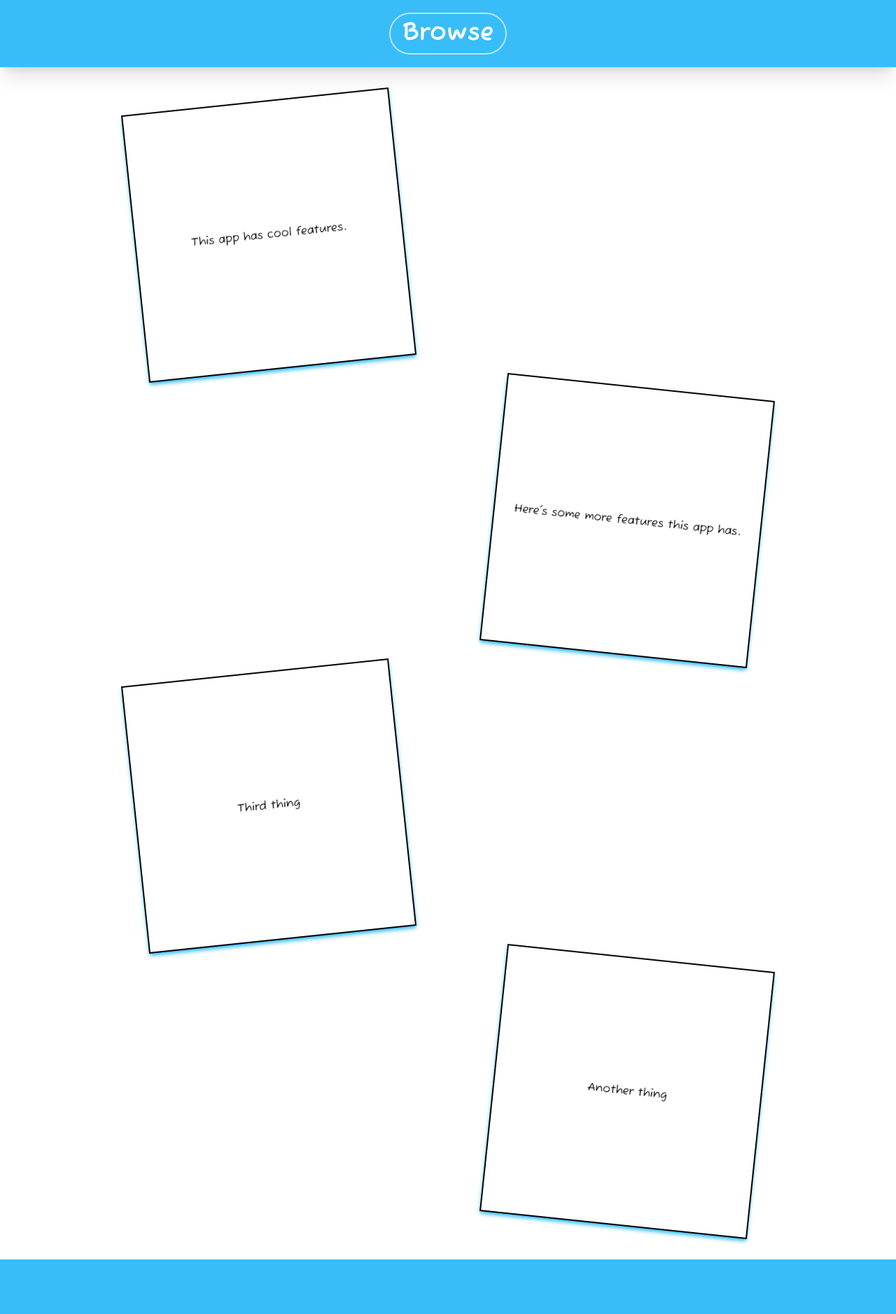
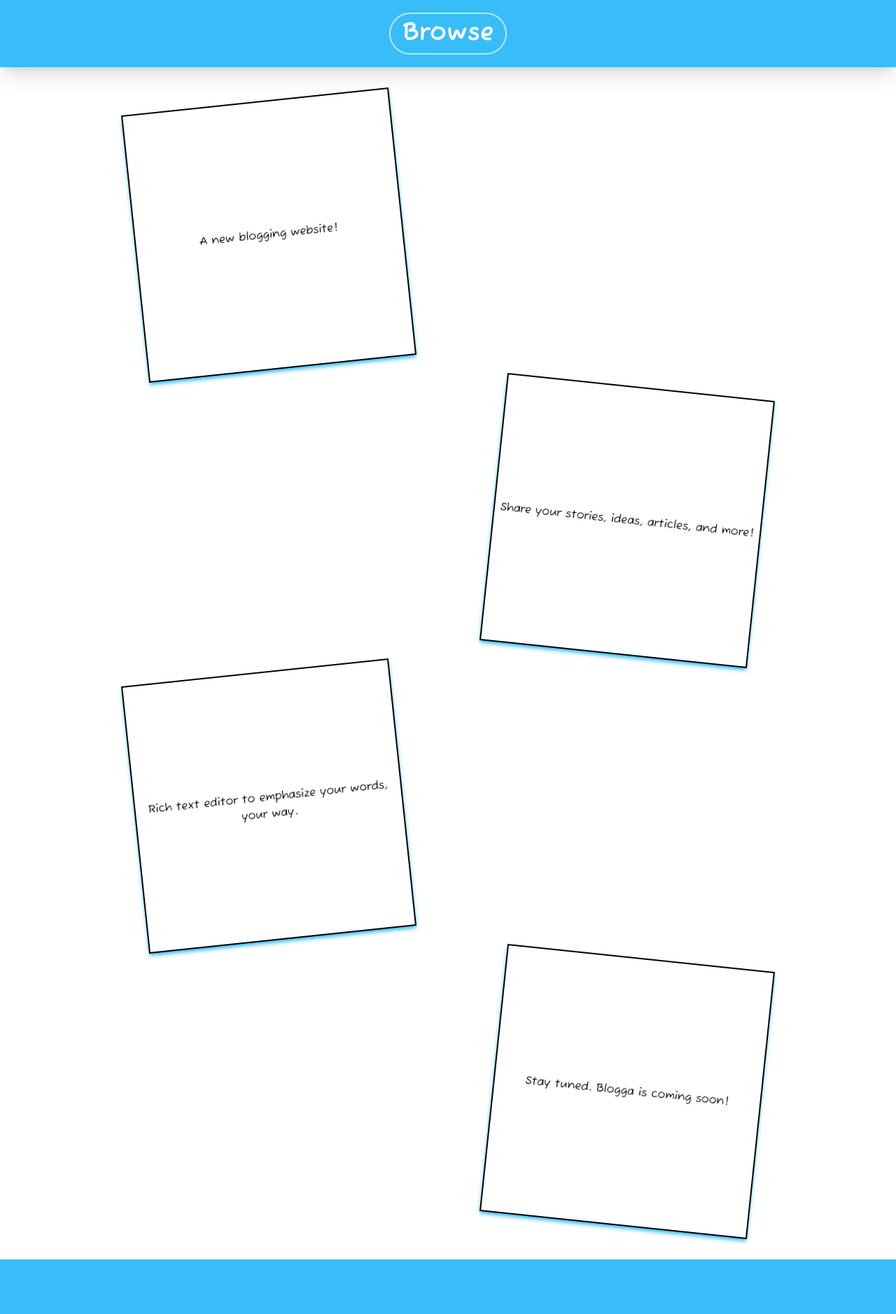
Before and after one commit to suzuhe481/blogga-frontend, a React (Vite) app: page / in a window 1280 px wide. Shown: the part 400-2278 px from the top of the page at 70% size. Built offline with nearby package versions, Linux system fonts and the light colour scheme; no server answers.

Commit message:
Changed text displayed on cards

```diff
--- a/src/components/PageComponents/Welcome/Welcome.tsx
+++ b/src/components/PageComponents/Welcome/Welcome.tsx
@@ -6,10 +6,10 @@ import Footer from "./Footer";
 
 const Welcome = () => {
   const FeaturesData = [
-    "This app has cool features.",
-    "Here's some more features this app has.",
-    "Third thing",
-    "Another thing",
+    "A new blogging website!",
+    "Share your stories, ideas, articles, and more!",
+    "Rich text editor to emphasize your words, your way.",
+    "Stay tuned. Blogga is coming soon!",
   ];
 
   return (
```
